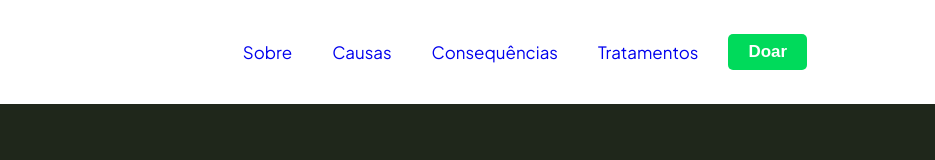
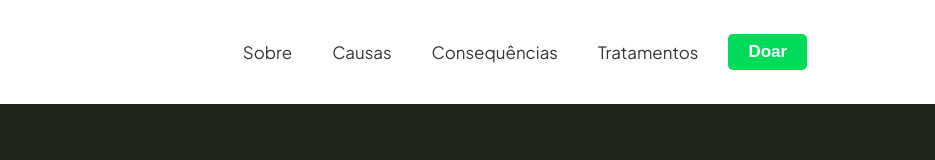
Before and after one commit to Gpossas/TecSaude, a plain HTML site: page index.html in a window 1280 px wide. Shown: the full height of the page, 345-1280 px from the left. Drawn offline with nearby package versions, Linux system fonts and the light colour scheme.

Commit message:
fixed nav-link color

```diff
--- a/assets/css/sass_helpers/_navbar.scss
+++ b/assets/css/sass_helpers/_navbar.scss
@@ -33,6 +33,7 @@ header{
             margin: 0 20px;
         }
         .nav-link{
+            color: $text-color;
             text-decoration: none;
             transition: all 0.3s ease 0s;
             &:hover{
```
Also changed, not shown: assets/css/main.css, 1 other file.
